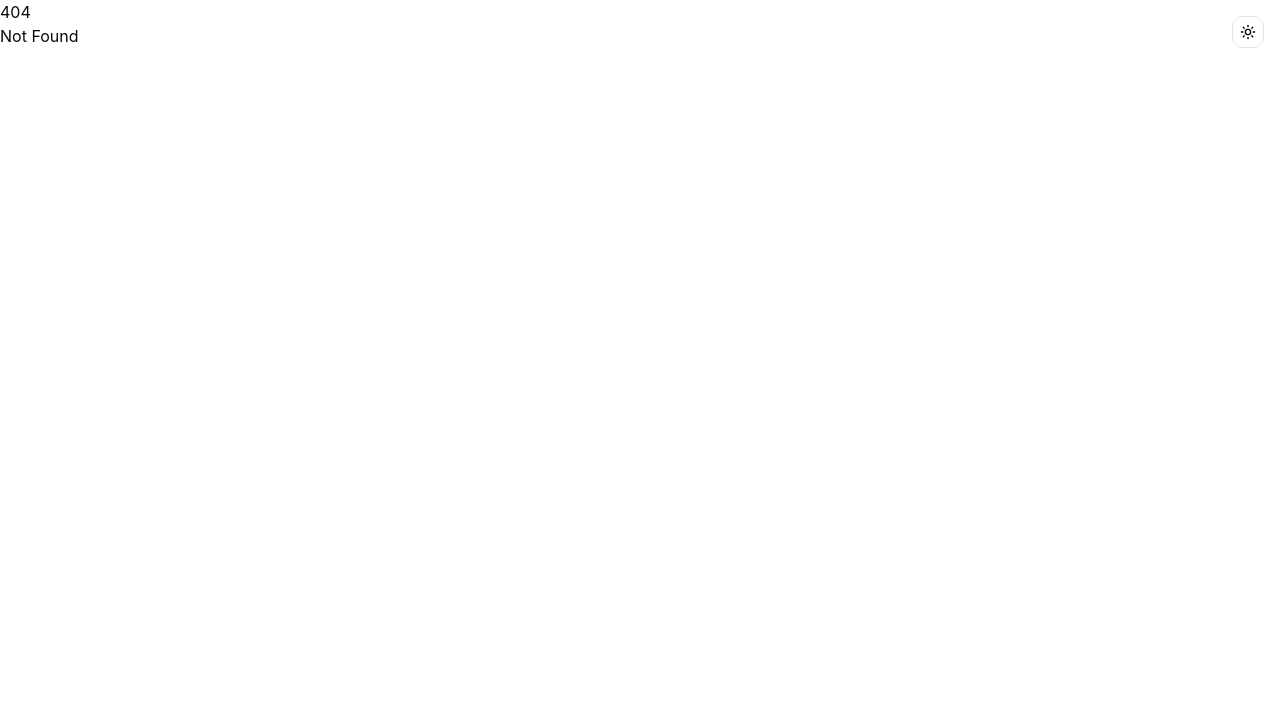
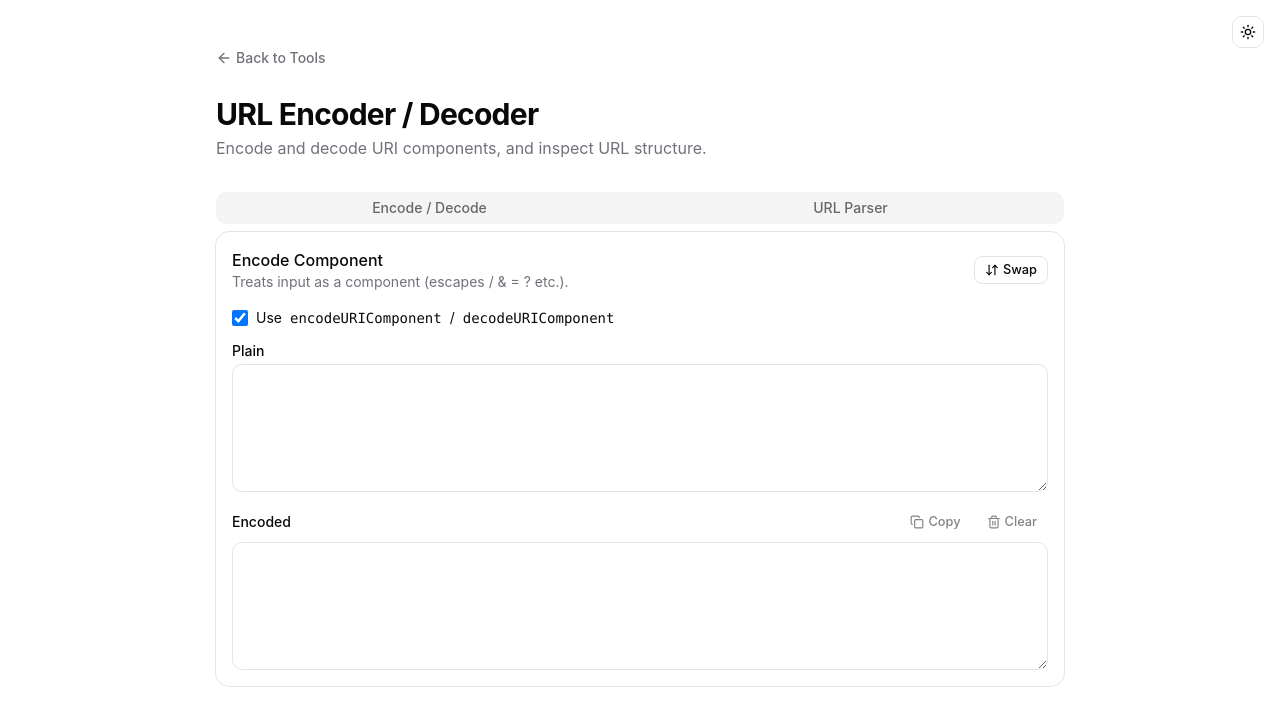
Before and after one commit to orykr/tool.ory.kr, a SvelteKit app in the folder frontend/: page /url-codec in a window 1280 px wide. Before the commit this address had no page. Shown: the top 726 px of the page. Built offline with nearby package versions, Linux system fonts and the light colour scheme.

Commit message:
feat(url-codec): add URL encoder, decoder, and parser

```diff
--- a/frontend/src/routes/+page.svelte
+++ b/frontend/src/routes/+page.svelte
@@ -41,6 +41,11 @@
 			href: "/number-base",
 			title: "Number Base Converter",
 			description: "Convert between binary, octal, decimal, and hexadecimal."
+		},
+		{
+			href: "/url-codec",
+			title: "URL Encoder / Decoder",
+			description: "Encode, decode, and parse URLs with query parameter inspection."
 		}
 	];
 </script>
--- /dev/null
+++ b/frontend/src/routes/url-codec/+page.svelte
@@ -0,0 +1,218 @@
+<script lang="ts">
+	import * as Card from "$lib/components/ui/card/index.js";
+	import * as Tabs from "$lib/components/ui/tabs/index.js";
+	import { Button } from "$lib/components/ui/button/index.js";
+	import { Textarea } from "$lib/components/ui/textarea/index.js";
+	import { Label } from "$lib/components/ui/label/index.js";
+	import { Input } from "$lib/components/ui/input/index.js";
+	import ArrowLeft from "@lucide/svelte/icons/arrow-left";
+	import ArrowDownUp from "@lucide/svelte/icons/arrow-down-up";
+	import Copy from "@lucide/svelte/icons/copy";
+	import Check from "@lucide/svelte/icons/check";
+	import Trash2 from "@lucide/svelte/icons/trash-2";
+
+	let mode = $state<"encode" | "decode">("encode");
+	let component = $state(true);
+	let input = $state("");
+	let output = $state("");
+	let error = $state<string | null>(null);
+	let copied = $state(false);
+
+	$effect(() => {
+		void input;
+		void mode;
+		void component;
+		run();
+	});
+
+	function run() {
+		error = null;
+		if (!input) {
+			output = "";
+			return;
+		}
+		try {
+			if (mode === "encode") {
+				output = component ? encodeURIComponent(input) : encodeURI(input);
+			} else {
+				output = component ? decodeURIComponent(input) : decodeURI(input);
+			}
+		} catch (e) {
+			output = "";
+			error = (e as Error).message;
+		}
+	}
+
+	function swap() {
+		mode = mode === "encode" ? "decode" : "encode";
+		if (output) input = output;
+	}
+
+	async function copyOut() {
+		if (!output) return;
+		await navigator.clipboard.writeText(output);
+		copied = true;
+		setTimeout(() => (copied = false), 1500);
+	}
+
+	function clear() {
+		input = "";
+		output = "";
+		error = null;
+	}
+
+	let parsedUrl = $state<{ ok: true; parts: Array<{ key: string; value: string }> } | { ok: false; error: string } | null>(null);
+	let urlInput = $state("");
+
+	$effect(() => {
+		if (!urlInput.trim()) {
+			parsedUrl = null;
+			return;
+		}
+		try {
+			const u = new URL(urlInput);
+			const parts: Array<{ key: string; value: string }> = [
+				{ key: "protocol", value: u.protocol },
+				{ key: "host", value: u.host },
+				{ key: "hostname", value: u.hostname },
+				{ key: "port", value: u.port || "(default)" },
+				{ key: "pathname", value: u.pathname },
+				{ key: "search", value: u.search || "(none)" },
+				{ key: "hash", value: u.hash || "(none)" },
+				{ key: "origin", value: u.origin }
+			];
+			u.searchParams.forEach((value, key) => {
+				parts.push({ key: `query.${key}`, value });
+			});
+			parsedUrl = { ok: true, parts };
+		} catch (e) {
+			parsedUrl = { ok: false, error: "Invalid URL." };
+		}
+	});
+</script>
+
+<main class="container mx-auto max-w-4xl px-6 py-12">
+	<nav class="mb-6">
+		<a
+			href="/"
+			class="text-muted-foreground hover:text-foreground inline-flex items-center gap-1 text-sm font-medium transition-colors"
+		>
+			<ArrowLeft class="h-4 w-4" />
+			Back to Tools
+		</a>
+	</nav>
+
+	<header class="mb-8">
+		<h1 class="text-3xl font-bold tracking-tight">URL Encoder / Decoder</h1>
+		<p class="text-muted-foreground mt-1">
+			Encode and decode URI components, and inspect URL structure.
+		</p>
+	</header>
+
+	<Tabs.Root value="codec" class="w-full">
+		<Tabs.List class="grid w-full grid-cols-2">
+			<Tabs.Trigger value="codec">Encode / Decode</Tabs.Trigger>
+			<Tabs.Trigger value="parser">URL Parser</Tabs.Trigger>
+		</Tabs.List>
+
+		<Tabs.Content value="codec">
+			<Card.Root>
+				<Card.Header class="flex flex-row items-center justify-between gap-4">
+					<div>
+						<Card.Title class="text-base">
+							{mode === "encode" ? "Encode" : "Decode"}
+							{component ? "Component" : "URI"}
+						</Card.Title>
+						<Card.Description>
+							{component
+								? "Treats input as a component (escapes / & = ? etc.)."
+								: "Preserves reserved URI characters."}
+						</Card.Description>
+					</div>
+					<Button variant="outline" size="sm" onclick={swap}>
+						<ArrowDownUp />
+						Swap
+					</Button>
+				</Card.Header>
+				<Card.Content class="space-y-4">
+					<label class="flex cursor-pointer items-center gap-2 text-sm">
+						<input type="checkbox" bind:checked={component} class="h-4 w-4 rounded border" />
+						Use <code>encodeURIComponent</code> / <code>decodeURIComponent</code>
+					</label>
+
+					<div class="space-y-1.5">
+						<Label for="url-input">{mode === "encode" ? "Plain" : "Encoded"}</Label>
+						<Textarea id="url-input" bind:value={input} class="min-h-32 font-mono text-sm" />
+					</div>
+
+					<div class="space-y-1.5">
+						<div class="flex items-center justify-between">
+							<Label for="url-output">{mode === "encode" ? "Encoded" : "Plain"}</Label>
+							<div class="flex gap-1">
+								<Button variant="ghost" size="sm" onclick={copyOut} disabled={!output}>
+									{#if copied}
+										<Check />
+										Copied
+									{:else}
+										<Copy />
+										Copy
+									{/if}
+								</Button>
+								<Button variant="ghost" size="sm" onclick={clear} disabled={!input && !output}>
+									<Trash2 />
+									Clear
+								</Button>
+							</div>
+						</div>
+						<Textarea id="url-output" value={output} readonly class="min-h-32 font-mono text-sm" />
+					</div>
+
+					{#if error}
+						<div
+							class="border-destructive/50 bg-destructive/10 text-destructive rounded-md border p-3 text-sm"
+						>
+							{error}
+						</div>
+					{/if}
+				</Card.Content>
+			</Card.Root>
+		</Tabs.Content>
+
+		<Tabs.Content value="parser">
+			<Card.Root>
+				<Card.Header>
+					<Card.Title class="text-base">Parse URL</Card.Title>
+					<Card.Description>Inspect protocol, host, path, and query parameters.</Card.Description>
+				</Card.Header>
+				<Card.Content class="space-y-4">
+					<div class="space-y-1.5">
+						<Label for="url-parser-input">URL</Label>
+						<Input
+							id="url-parser-input"
+							bind:value={urlInput}
+							placeholder="https://example.com/path?foo=bar#section"
+							class="font-mono"
+						/>
+					</div>
+
+					{#if parsedUrl?.ok}
+						<dl class="divide-y rounded-md border">
+							{#each parsedUrl.parts as part (part.key)}
+								<div class="grid grid-cols-3 gap-4 px-3 py-2 text-sm">
+									<dt class="text-muted-foreground font-mono">{part.key}</dt>
+									<dd class="col-span-2 font-mono break-all">{part.value}</dd>
+								</div>
+							{/each}
+						</dl>
+					{:else if parsedUrl && !parsedUrl.ok}
+						<div
+							class="border-destructive/50 bg-destructive/10 text-destructive rounded-md border p-3 text-sm"
+						>
+							{parsedUrl.error}
+						</div>
+					{/if}
+				</Card.Content>
+			</Card.Root>
+		</Tabs.Content>
+	</Tabs.Root>
+</main>
```
